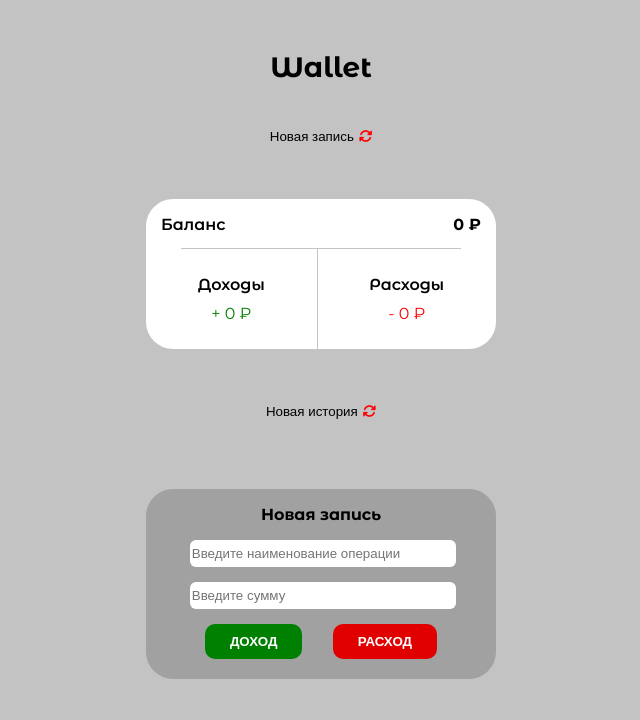
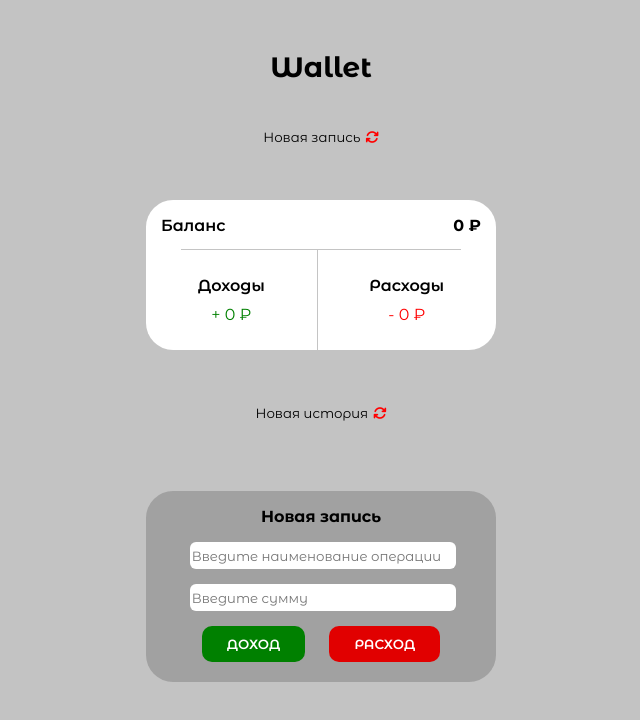
Before and after one commit to by-Egorov/-wallet, a React (Create React App) app: page / in a window 1280 px wide. Shown: the top 720 px of the page, without its empty margins (319-959 px from the left). Built offline with nearby package versions, Linux system fonts and the light colour scheme.

Commit message:
fix font-family

```diff
--- a/src/index.scss
+++ b/src/index.scss
@@ -155,6 +155,7 @@ ul {
 		background: transparent;
 		border-radius: 7px;
 		outline: none;
+		font-family: inherit;
 		cursor: pointer;
 		& i {
 			color: red;
@@ -200,6 +201,10 @@ ul {
 		height: 25px;
 		border-radius: 6px;
 		border: none;
+		font-family: inherit;
+		&:focus {
+			outline: none;
+		}
 	}
 	&__buttons {
 		display: flex;
@@ -211,6 +216,7 @@ ul {
 			text-transform: uppercase;
 			padding: 10px 25px;
 			border-radius: 10px;
+			font-family: inherit;
 		}
 	}
 	&__buttons--income {
```
